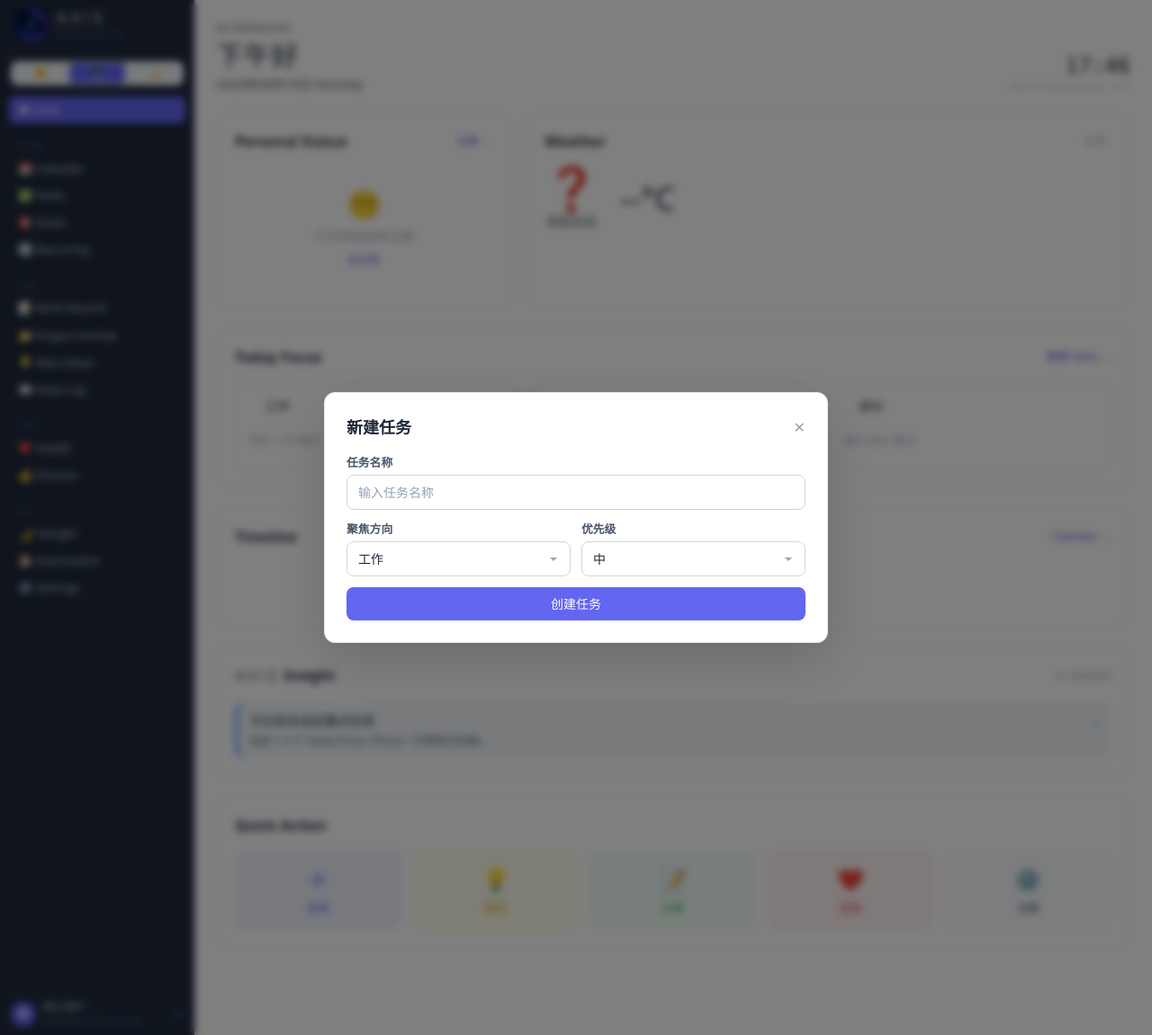
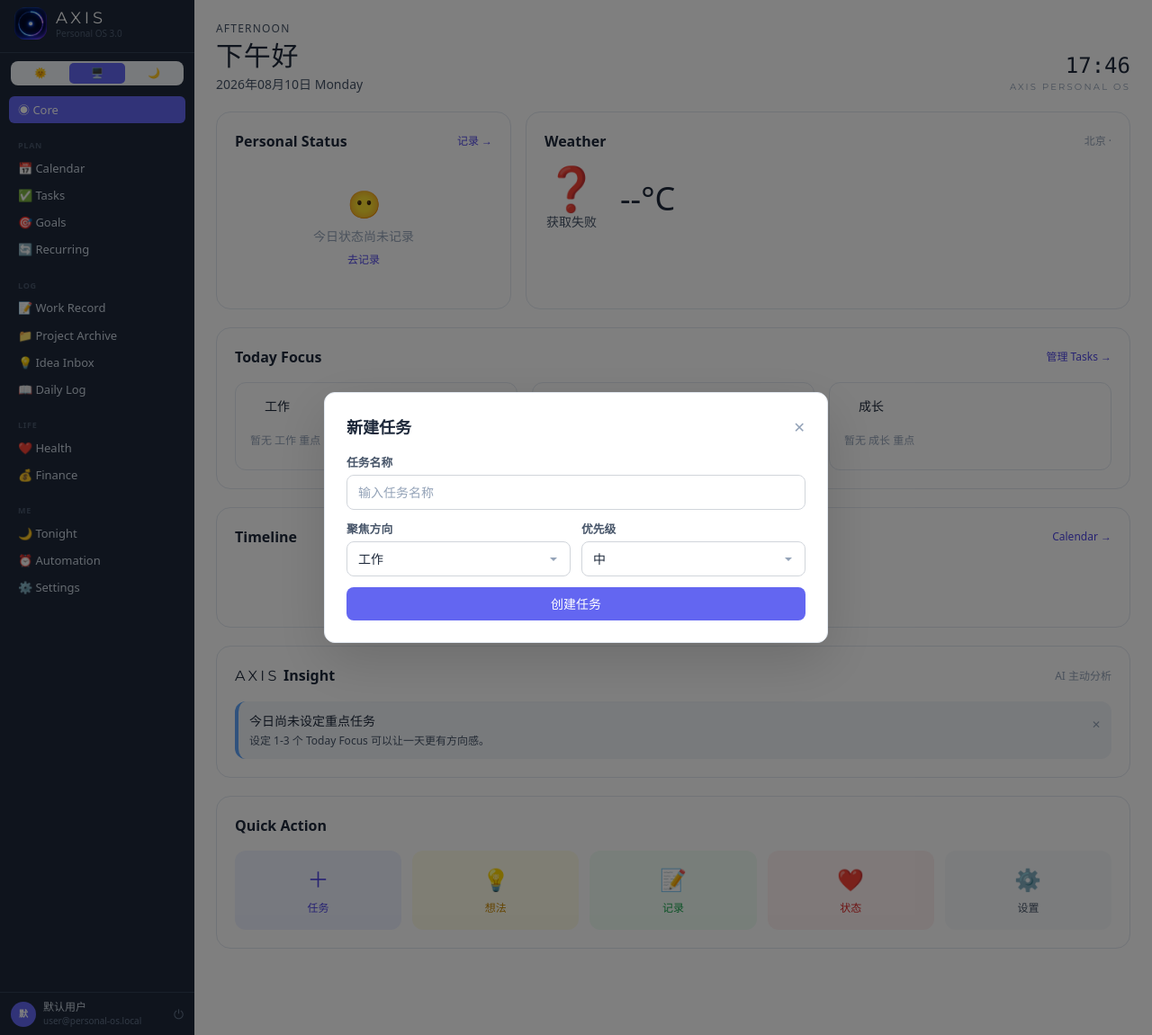
Before and after one commit to Foy2se/axis-personal-os, a Flask app: page / in a window 1280 px wide, after a click that opens the changed part. Shown: the whole page at 90% size. Run offline with Flask 3, Linux system fonts and the light colour scheme; data comes from the database, SQL or seed files in the repository; data that the repository does not hold is empty.

Commit message:
fix: 统一所有弹窗关闭键大热区 + 移除 backdrop-filter 提升手机端性能

```diff
--- a/static/css/style.css
+++ b/static/css/style.css
@@ -483,8 +483,8 @@
     padding-bottom: calc(1rem + env(safe-area-inset-bottom));
     padding-left: calc(1rem + env(safe-area-inset-left));
     padding-right: calc(1rem + env(safe-area-inset-right));
-    backdrop-filter: blur(4px);
-    -webkit-backdrop-filter: blur(4px);
+    /* 注意：移除 backdrop-filter: blur —— iOS Safari 上每次弹窗显示/隐藏
+       都会触发全屏重绘合成，是手机端卡顿主因。半透明遮罩 var(--overlay) 已足够 */
 }
 /* 高优先级覆盖：style.css 在 tailwind.css 之后加载，
    否则 .modal-overlay 的 display:flex 会盖掉 .hidden 的 display:none，
```
